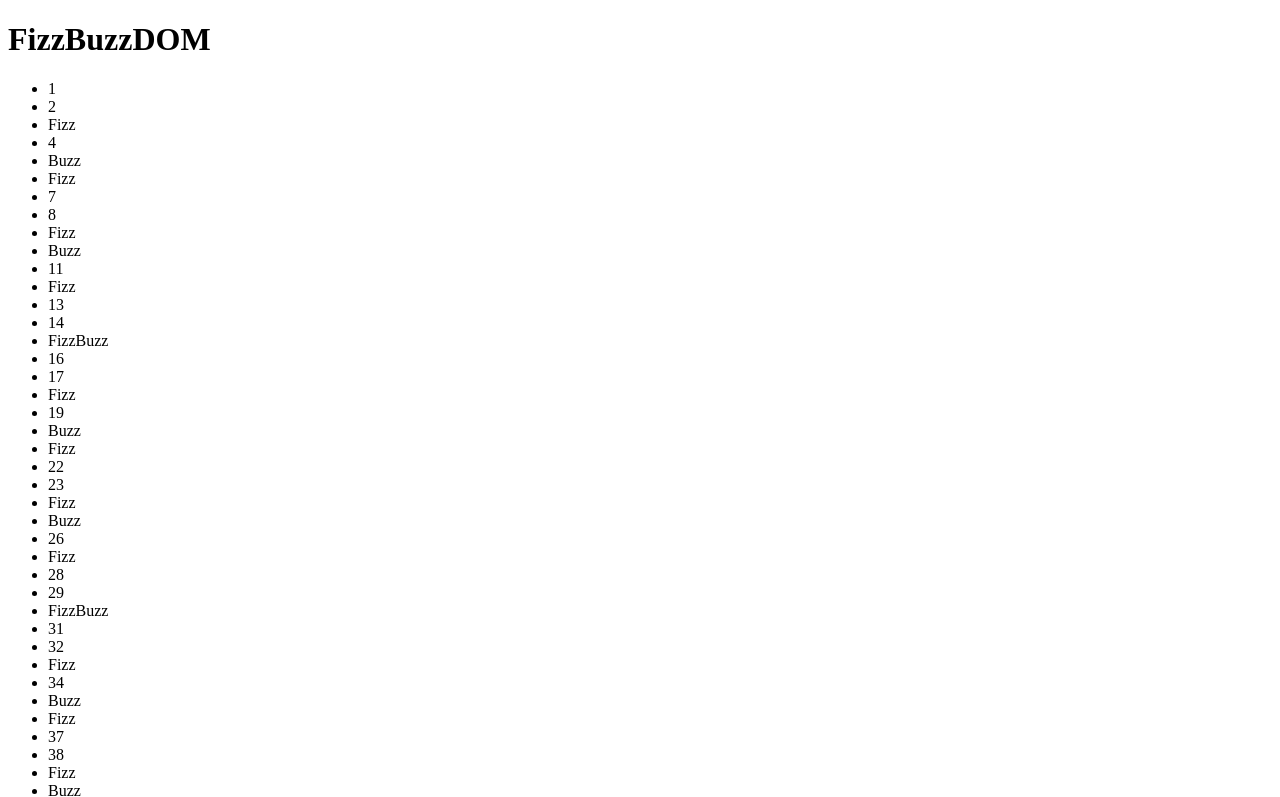
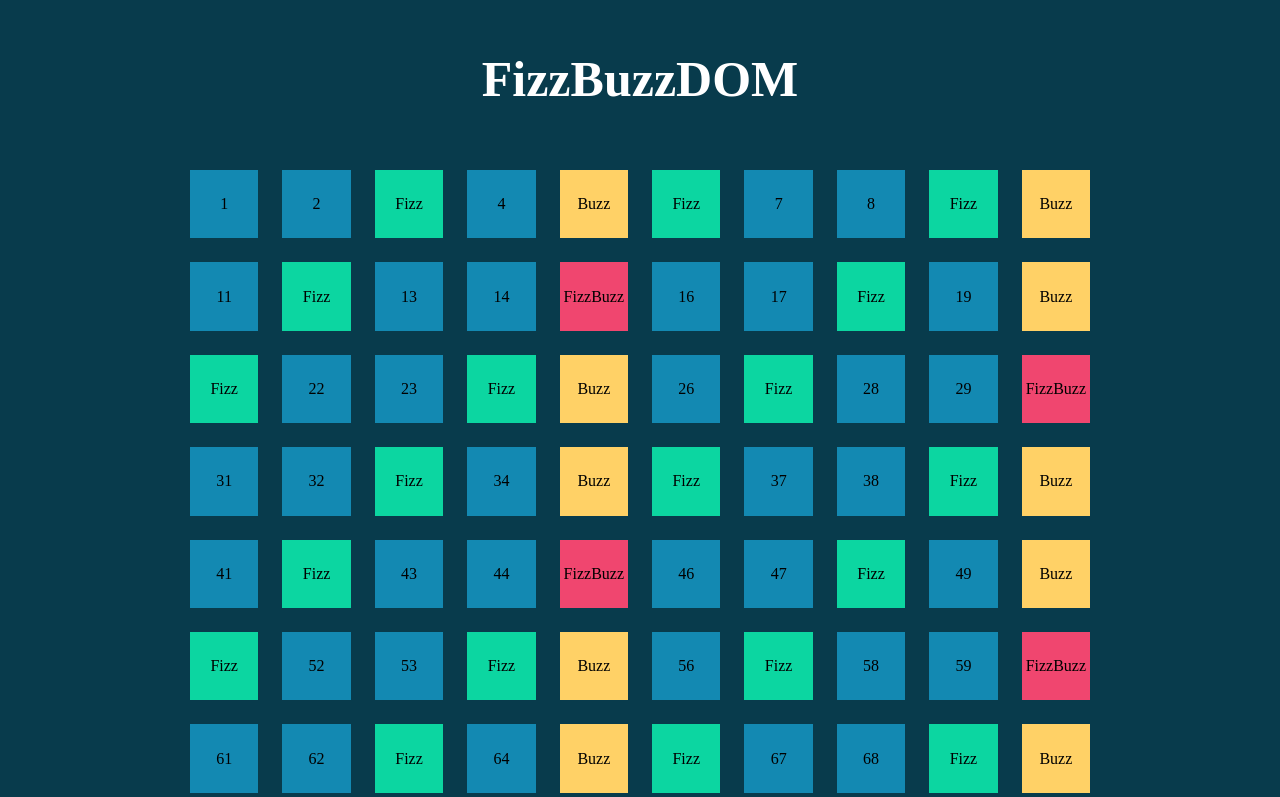
Before and after one commit to Vincenzo-23/js-fizzbuzz, a plain HTML site: page index.html in a window 1280 px wide. Shown: the top 797 px of the page. Drawn offline with Linux system fonts and the light colour scheme.

Commit message:
ADD: added css style and layout

```diff
--- a/css/style.css
+++ b/css/style.css
@@ -0,0 +1,62 @@
+/* RESET */
+*{
+    box-sizing: border-box;
+    margin: 0;
+    padding: 0;
+}
+
+ul, ol, li{
+    list-style: none;
+    margin: 0;
+    padding: 0;
+}
+
+/* LAYOUT */
+
+.container{
+    width: 1024px;
+    margin: 0 auto;
+    padding: 50px;
+}
+
+.main_title{
+    text-align: center;
+    color: white;
+    font-size: 50px;
+    margin-bottom: 50px;
+}
+
+.cell_layout{
+    aspect-ratio: 1;
+    margin: 12px;
+    display: flex;
+    justify-content: center;
+    align-items: center;
+}
+
+.display_grid{
+    display: grid;
+    grid-template-columns: repeat(10, 1fr);
+}
+
+/* STYLE */
+
+body{
+    background-color: rgb(8, 59, 76);
+}
+
+.bg_blue{
+    background-color: rgb(19, 137, 178);
+}
+
+.bg_green{
+    background-color: rgb(12, 214, 161);
+}
+
+.bg_yellow{
+    background-color: rgb(255, 209, 102);
+}
+
+.bg_red{
+    background-color: rgb(240, 70, 111);
+}
--- a/index.html
+++ b/index.html
@@ -7,8 +7,10 @@
     <link rel="stylesheet" href="./css/style.css">
 </head>
 <body>
-    <h1>FizzBuzzDOM</h1>
-    <ul class="box"></ul>
+    <div class="container">
+        <h1 class="main_title">FizzBuzzDOM</h1>
+        <ul class="box display_grid"></ul>
+    </div>
 
     <script src="./js/app.js"></script>
 </body>
--- a/js/app.js
+++ b/js/app.js
@@ -24,7 +24,7 @@ for(let i = 0; i < n; i++){
         // - dichiaro una variabile alla quale assegno il valore di li all'interno della ulBox
         const liCell = document.createElement("li")
         // - aggiungo una classe alla variabile liCell per modificarne lo stile
-        liCell.classList.add("bg_red")
+        liCell.classList.add("bg_red", "cell_layout")
         // - assegno un innerhtml "FizzBuzz" a questa variabile
         liCell.innerHTML = "FizzBuzz"
         // - inserisco questa variabile nel DOM appendendola alla variabile ulBox
@@ -36,7 +36,7 @@ for(let i = 0; i < n; i++){
         // - dichiaro una variabile alla quale assegno il valore di li all'interno della ulBox
         const liCell = document.createElement("li")
         // - aggiungo una classe alla variabile liCell per modificarne lo stile
-        liCell.classList.add("bg_green")
+        liCell.classList.add("bg_green", "cell_layout")
         // - assegno un innerhtml "Fizz" a questa variabile
         liCell.innerHTML = "Fizz"
         // - inserisco questa variabile nel DOM appendendola alla variabile ulBox
@@ -48,7 +48,7 @@ for(let i = 0; i < n; i++){
         // - dichiaro una variabile alla quale assegno il valore di li all'interno della ulBox
         const liCell = document.createElement("li")
         // - aggiungo una classe alla variabile liCell per modificarne lo stile
-        liCell.classList.add("bg_yellow")
+        liCell.classList.add("bg_yellow", "cell_layout")
         // - assegno un innerhtml "Buzz" a questa variabile
         liCell.innerHTML = "Buzz"
         // - inserisco questa variabile nel DOM appendendola alla variabile ulBox
@@ -60,7 +60,7 @@ for(let i = 0; i < n; i++){
         // - dichiaro una variabile alla quale assegno il valore di li all'interno della ulBox
         const liCell = document.createElement("li")
         // - aggiungo una classe alla variabile liCell per modificarne lo stile
-        liCell.classList.add("bg_blue")
+        liCell.classList.add("bg_blue", "cell_layout")
         // - assegno un innerhtml con contenuta la variabile num a questa stessa variabile
         liCell.innerHTML = num
         // - inserisco questa variabile nel DOM appendendola alla variabile ulBox
```
